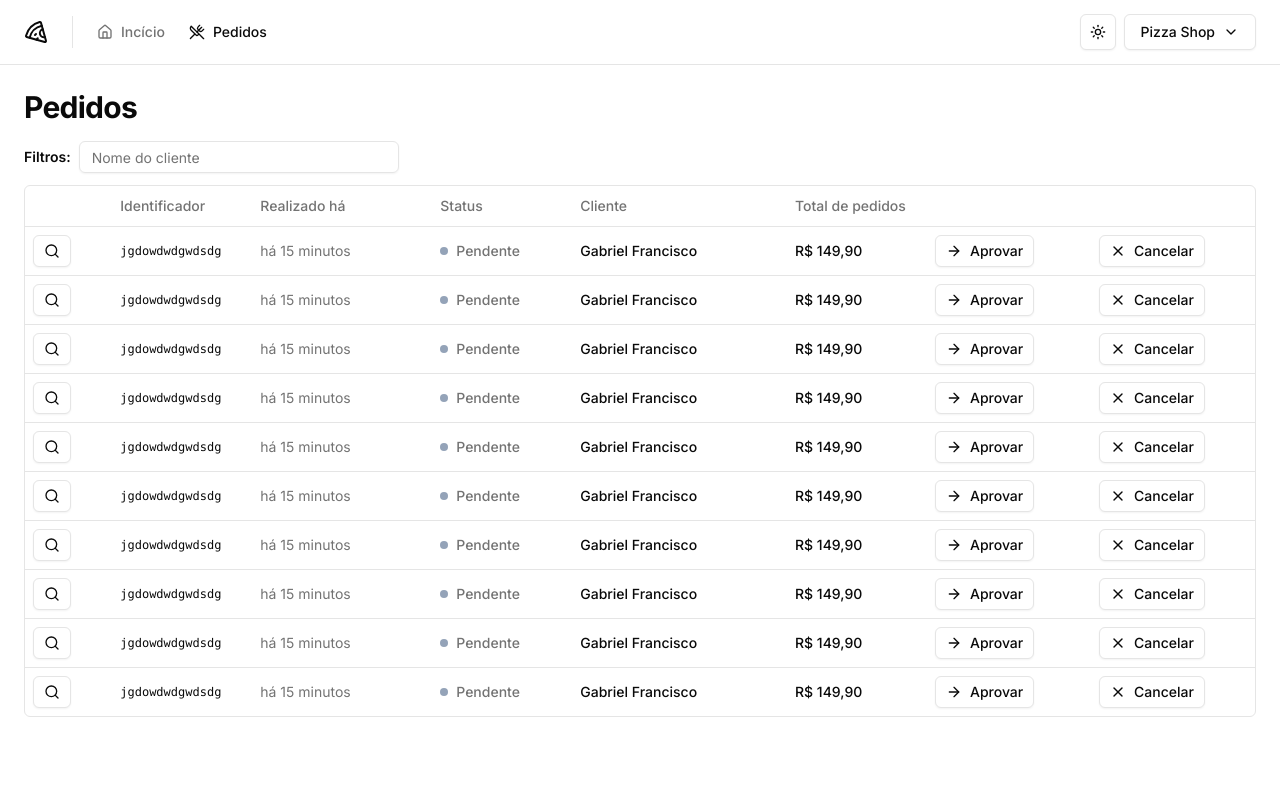
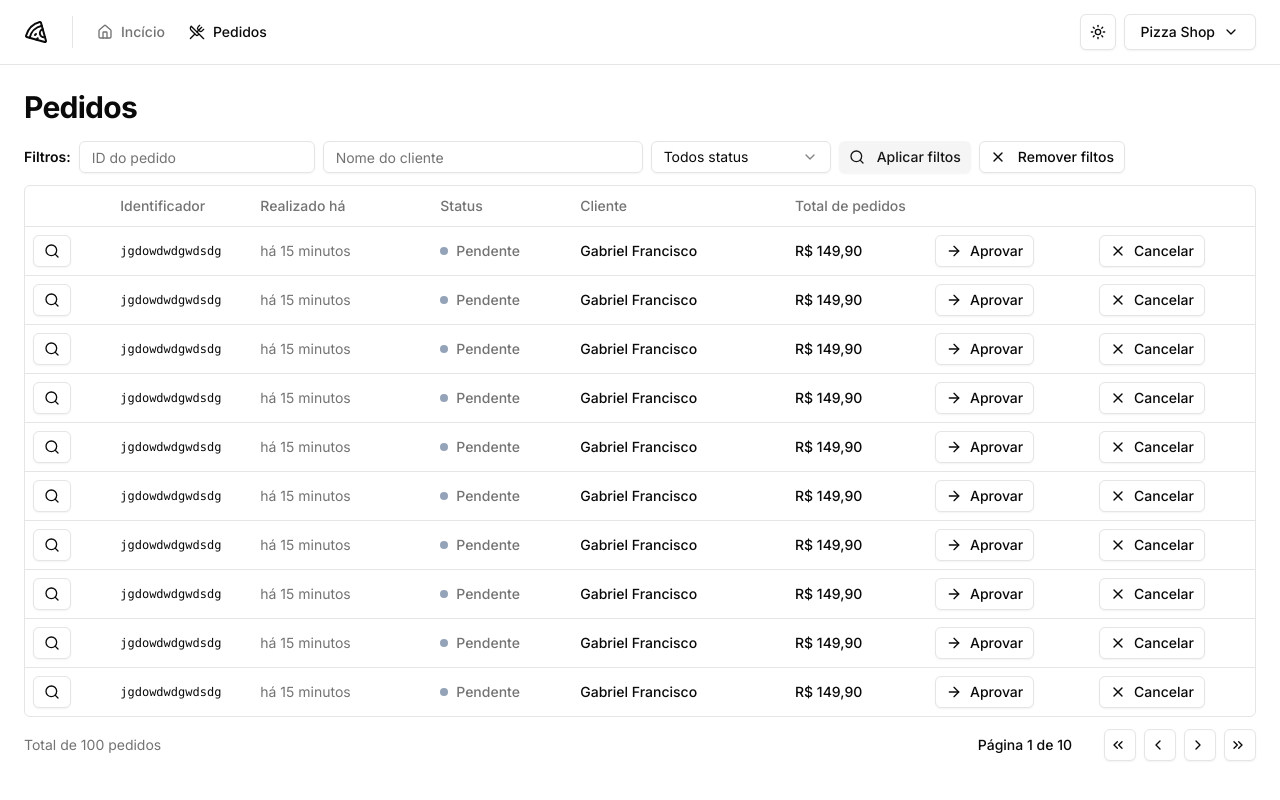
Before and after one commit to gabriel-corto/pizza-shop, a React (Vite) app: page /orders in a window 1280 px wide. Built offline with nearby package versions, Linux system fonts and the light colour scheme.

Commit message:
feat: add order-table rows component and filter-components

```diff
--- /dev/null
+++ b/src/components/pagination.tsx
@@ -0,0 +1,46 @@
+import { ChevronLeft, ChevronRight, ChevronsLeft, ChevronsRight } from "lucide-react";
+import { Button } from "./ui/button";
+
+interface PaginationProps {
+  currentPage: number;
+  totalData: number;
+  itemsPerPage: number;
+}
+
+export function Pagination({ currentPage, totalData, itemsPerPage }: PaginationProps) {
+
+  const pages = Math.ceil(totalData / itemsPerPage) || 1
+
+  return (
+    <div className="flex items-center justify-between">
+      <span className="text-sm text-muted-foreground">
+        Total de {totalData} pedidos
+      </span>
+
+      <div className="flex items-center gap-6 lg:gap-8">
+        <div className="text-sm font-medium">
+          Página {currentPage + 1} de {pages}
+        </div>
+
+        <div className="flex items-center gap-2">
+          <Button variant="outline" className="h-8 w-8 p-0">
+            <ChevronsLeft className="h-4 w-4 mr-1" />
+            <span className="sr-only">Primeira Página</span>
+          </Button>
+          <Button variant="outline" className="h-8 w-8 p-0">
+            <ChevronLeft className="h-4 w-4 mr-1" />
+            <span className="sr-only">Página anterior</span>
+          </Button>
+          <Button variant="outline" className="h-8 w-8 p-0">
+            <ChevronRight className="h-4 w-4 mr-1" />
+            <span className="sr-only">Próxima Página</span>
+          </Button>
+          <Button variant="outline" className="h-8 w-8 p-0">
+            <ChevronsRight className="h-4 w-4 mr-1" />
+            <span className="sr-only">Última Página</span>
+          </Button>
+        </div>
+      </div>
+    </div>
+  )
+}
--- /dev/null
+++ b/src/pages/app/orders/order-table-filter.tsx
@@ -0,0 +1,39 @@
+import { Button } from "@/components/ui/button";
+import { Input } from "@/components/ui/input";
+import { Select, SelectContent, SelectItem, SelectTrigger, SelectValue } from "@/components/ui/select";
+import { Search, X } from "lucide-react";
+
+export function OrderTableFilters() {
+  return (
+    <form className="flex items-center gap-2">
+      <span className="text-sm font-semibold">Filtros:</span>
+      <Input placeholder="ID do pedido" className="h-8 w-auto" />
+      <Input placeholder="Nome do cliente" className="h-8 w-[320px]" />
+
+      <Select defaultValue="all">
+        <SelectTrigger className="h-8 w-[180px]">
+          <SelectValue />
+        </SelectTrigger>
+
+        <SelectContent>
+          <SelectItem value="all">Todos status</SelectItem>
+          <SelectItem value="pending">Pendente</SelectItem>
+          <SelectItem value="canceled">Cancelado</SelectItem>
+          <SelectItem value="processing">Em preparo</SelectItem>
+          <SelectItem value="delivering">Em entregua</SelectItem>
+          <SelectItem value="delivered">Entregue</SelectItem>
+        </SelectContent>
+      </Select>
+
+      <Button type="submit" variant="secondary" size="xs">
+        <Search className="h-4 w-4 mr-1" />
+        Aplicar filtos
+      </Button>
+
+      <Button type="button" variant="outline" size="xs">
+        <X className="h-4 w-4 mr-1" />
+        Remover filtos
+      </Button>
+    </form>
+  )
+}
--- /dev/null
+++ b/src/pages/app/orders/order-table-row.tsx
@@ -0,0 +1,42 @@
+import { Button } from "@/components/ui/button";
+import { TableRow, TableCell } from "@/components/ui/table";
+import { Search, ArrowRight, X } from "lucide-react";
+
+export function OrderTableRow() {
+  return (
+    <TableRow>
+      <TableCell>
+        <Button variant="outline" size="xs">
+          <Search className="h-4 w-4" />
+          <span className="sr-only">mostrar detalhes</span>
+        </Button>
+      </TableCell>
+      <TableCell className="font-mono text-xs font-medium">
+        jgdowdwdgwdsdg
+      </TableCell>
+      <TableCell className="text-muted-foreground">
+        há 15 minutos
+      </TableCell>
+      <TableCell>
+        <div className="flex items-center gap-2">
+          <span className="h-2 w-2 rounded-full bg-slate-400" />
+          <span className="font-medium text-muted-foreground">Pendente</span>
+        </div>
+      </TableCell>
+      <TableCell className="font-medium">Gabriel Francisco</TableCell>
+      <TableCell className="font-medium">R$ 149,90</TableCell>
+      <TableCell>
+        <Button size="xs" variant="outline">
+          <ArrowRight className="mr h-3 w-3" />
+          Aprovar
+        </Button>
+      </TableCell>
+      <TableCell>
+        <Button size="xs" variant="outline">
+          <X className="mr h-3 w-3" />
+          Cancelar
+        </Button>
+      </TableCell>
+    </TableRow>
+  )
+}
--- a/src/pages/app/orders/orders.tsx
+++ b/src/pages/app/orders/orders.tsx
@@ -1,8 +1,8 @@
-import { Button } from "@/components/ui/button";
-import { Input } from "@/components/ui/input";
-import { Table, TableBody, TableCell, TableHead, TableHeader, TableRow } from "@/components/ui/table";
-import { ArrowRight, Search, X } from "lucide-react";
+import { Table, TableBody, TableHead, TableHeader, TableRow } from "@/components/ui/table";
 import { Helmet } from "react-helmet-async";
+import { OrderTableRow } from "./order-table-row";
+import { OrderTableFilters } from "./order-table-filter";
+import { Pagination } from "@/components/pagination";
 
 export function Orders() {
   return (
@@ -11,13 +11,9 @@
 
       <div className="flex flex-col gap-4">
         <h1 className="text-3xl font-bold tracking-tight">Pedidos</h1>
-      </div>
 
         <div className="space-y-3">
-        <form className="flex items-center gap-2">
-          <span className="text-sm font-semibold">Filtros:</span>
-          <Input placeholder="Nome do cliente" className="h-8 w-[320px]" />
-        </form>
+          <OrderTableFilters />
 
           <div className="border rounded-md">
             <Table>
@@ -37,45 +33,15 @@
               <TableBody>
                 {Array.from({ length: 10 }).map((_, i) => {
                   return (
-                  <TableRow>
-                <TableCell>
-                  <Button variant="outline" size="xs">
-                    <Search className="h-4 w-4" />
-                    <span className="sr-only">mostrar detalhes</span>
-                  </Button>
-                </TableCell>
-                <TableCell className="font-mono text-xs font-medium">
-                  jgdowdwdgwdsdg
-                </TableCell>
-                <TableCell className="text-muted-foreground">
-                  há 15 minutos
-                </TableCell>
-                <TableCell>
-                  <div className="flex items-center gap-2">
-                    <span className="h-2 w-2 rounded-full bg-slate-400" />
-                    <span className="font-medium text-muted-foreground">Pendente</span>
-                  </div>
-                </TableCell>
-                <TableCell className="font-medium">Gabriel Francisco</TableCell>
-                <TableCell className="font-medium">R$ 149,90</TableCell>
-                <TableCell>
-                  <Button size="xs" variant="outline">
-                    <ArrowRight className="mr h-3 w-3" />
-                    Aprovar
-                  </Button>
-                </TableCell>
-                <TableCell>
-                  <Button size="xs" variant="outline">
-                    <X className="mr h-3 w-3" />
-                    Cancelar
-                  </Button>
-                </TableCell>
-              </TableRow>
+                    <OrderTableRow key={i} />
                   )
                 })}
               </TableBody>
             </Table>
           </div>
+
+          <Pagination totalData={100} itemsPerPage={10} currentPage={0} />
+        </div>
       </div>
     </>
   )
```
Lines whose indentation alone changed are shown as unchanged.
